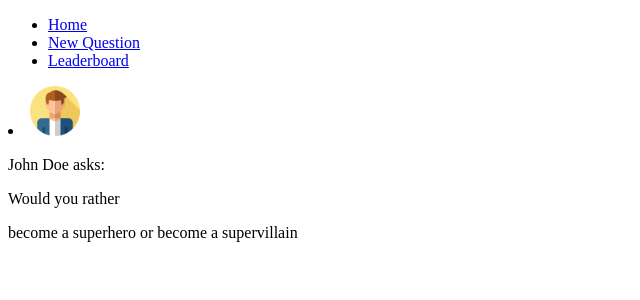
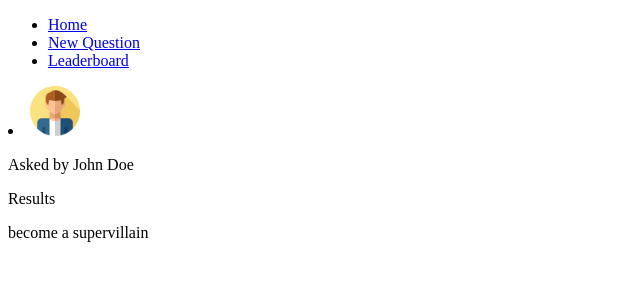
Before and after one commit to t-kubrak/rnd-would-you-rather, a React (Create React App) app: page /questions/6ni6ok3ym7mf1p33lnez in a window 1280 px wide. Shown: the top 300 px of the page, without its empty margins (0-640 px from the left). Built offline with nearby package versions, Linux system fonts and the light colour scheme.

Commit message:
feat: show answered and unanswered question page

```diff
--- /dev/null
+++ b/src/components/QuestionAnswered.js
@@ -0,0 +1,38 @@
+import React, { Component } from 'react'
+import { connect } from 'react-redux'
+
+class QuestionAnswered extends Component {
+    render() {
+        const { question, user, authedUser } = this.props
+
+        if (question === null) {
+            return <p>This question doesn't exist</p>
+        }
+
+        const { id, optionOne, optionTwo } = question
+        console.log(user.answers[id]);
+        return (
+            <li key={id}>
+                <img className='avatar' src={user.avatarURL}/>
+                <p>Asked by {user.name}</p>
+                <p>Results</p>
+                {authedUser.answers[id] === 'optionOne'
+                    ? <p>{optionOne.text} - Your choice</p>
+                    : <p>{optionTwo.text}</p>}
+            </li>
+        )
+    }
+}
+
+function mapStateToProps ({authedUser, users, questions}, {id}) {
+    const question = questions[id]
+    const user = users[question.author]
+
+    return {
+        authedUser,
+        question: question || null,
+        user: user || null
+    }
+}
+
+export default connect(mapStateToProps)(QuestionAnswered)
--- a/src/components/QuestionPage.js
+++ b/src/components/QuestionPage.js
@@ -1,25 +1,20 @@
 import React, { Component } from 'react'
 import { connect } from 'react-redux'
-import {Link} from "react-router-dom";
+import QuestionUnanswered from "./QuestionUnanswered";
+import QuestionAnswered from "./QuestionAnswered";
 
 class QuestionPage extends Component {
     render() {
-        const { question, user } = this.props
+        const { question, user, isAnsweredQuestion } = this.props
 
         if (question === null) {
             return <p>This question doesn't exist</p>
         }
 
-        const { id, optionOne, optionTwo } = question
-
+        const { id } = question
 
         return (
-            <li key={id}>
-                <img className='avatar' src={user.avatarURL}/>
-                <p>{user.name} asks:</p>
-                <p>Would you rather</p>
-                <p>{optionOne.text} or {optionTwo.text}</p>
-            </li>
+            isAnsweredQuestion ? <QuestionAnswered id={id}/> : <QuestionUnanswered id={id}/>
         )
     }
 }
@@ -27,12 +22,12 @@ class QuestionPage extends Component {
 function mapStateToProps ({authedUser, users, questions}, props) {
     const { id } = props.match.params
     const question = questions[id]
-    const user = users[question.author]
+    const isAnsweredQuestion = Object.keys(authedUser.answers).includes(id)
 
     return {
         authedUser,
         question: question || null,
-        user: user || null
+        isAnsweredQuestion
     }
 }
 
--- /dev/null
+++ b/src/components/QuestionUnanswered.js
@@ -0,0 +1,36 @@
+import React, { Component } from 'react'
+import { connect } from 'react-redux'
+
+class QuestionUnanswered extends Component {
+    render() {
+        const { question, user } = this.props
+
+        if (question === null) {
+            return <p>This question doesn't exist</p>
+        }
+
+        const { id, optionOne, optionTwo } = question
+
+        return (
+            <li key={id}>
+                <img className='avatar' src={user.avatarURL}/>
+                <p>{user.name} asks:</p>
+                <p>Would you rather</p>
+                <p>{optionOne.text} or {optionTwo.text}</p>
+            </li>
+        )
+    }
+}
+
+function mapStateToProps ({authedUser, users, questions}, {id}) {
+    const question = questions[id]
+    const user = users[question.author]
+
+    return {
+        authedUser,
+        question: question || null,
+        user: user || null
+    }
+}
+
+export default connect(mapStateToProps)(QuestionUnanswered)
```
